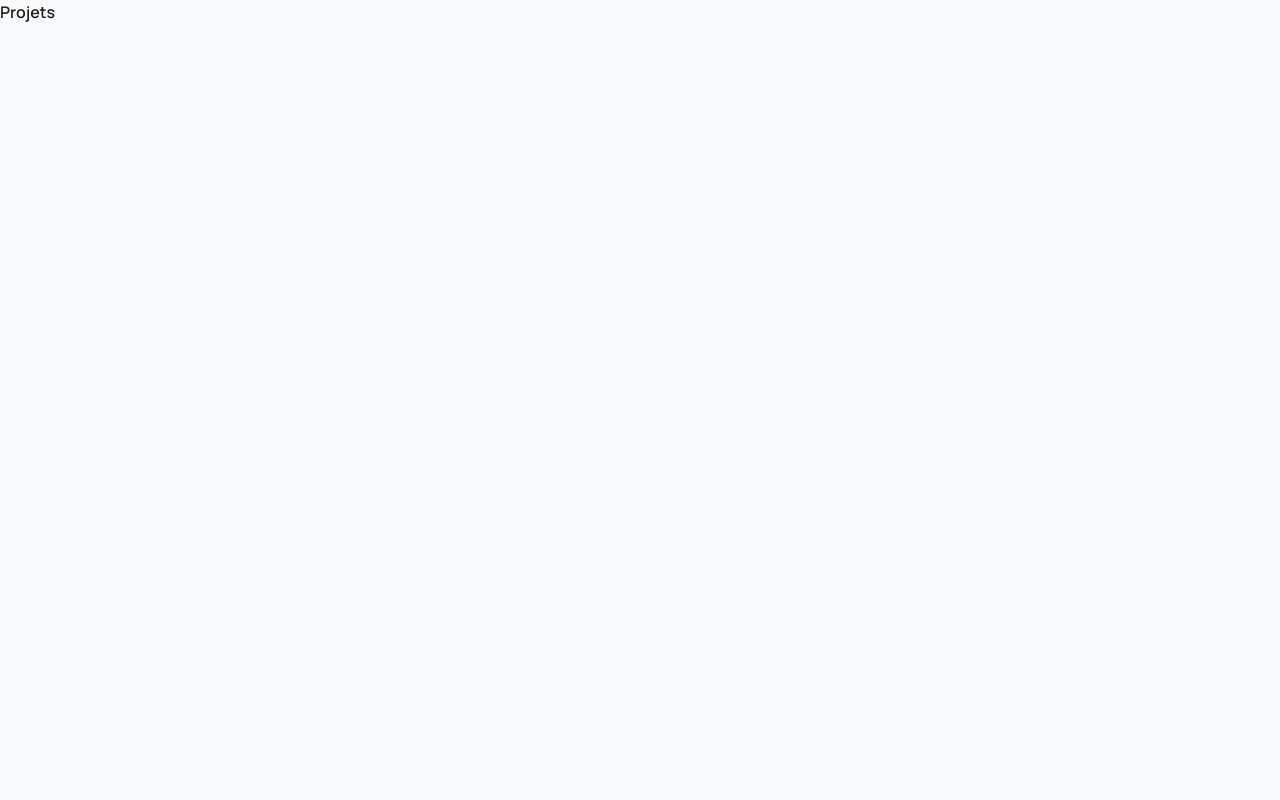
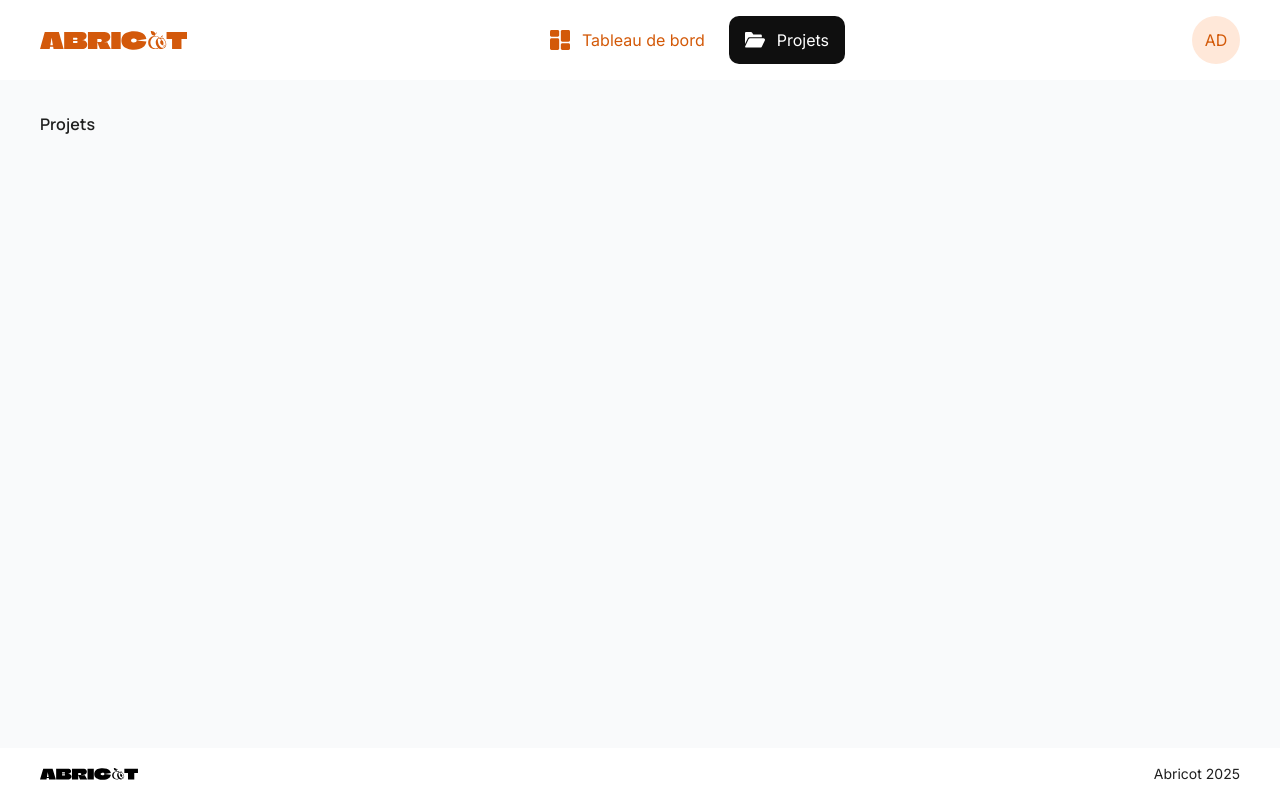
Before and after one commit to AlexDelapierre/Abricot, a Next.js app: page /projects in a window 1280 px wide. Built offline with nearby package versions, Linux system fonts and the light colour scheme.

Commit message:
feat: add app layout with skip link

```diff
--- /dev/null
+++ b/src/app/(app)/layout.tsx
@@ -0,0 +1,20 @@
+import Footer from "@/components/Footer";
+import Header from "@/components/Header";
+
+export default function AppLayout({ children }: LayoutProps<"/">) {
+  return (
+    <>
+      <a
+        href="#content"
+        className="rounded-card bg-grey-950 focus:absolute focus:top-2 focus:left-2 focus:z-10 focus:not-sr-only focus:px-4 focus:py-2 focus:text-white sr-only"
+      >
+        Aller au contenu
+      </a>
+      <Header />
+      <main id="content" className="flex-1 px-4 py-8 md:px-10">
+        {children}
+      </main>
+      <Footer />
+    </>
+  );
+}
```
